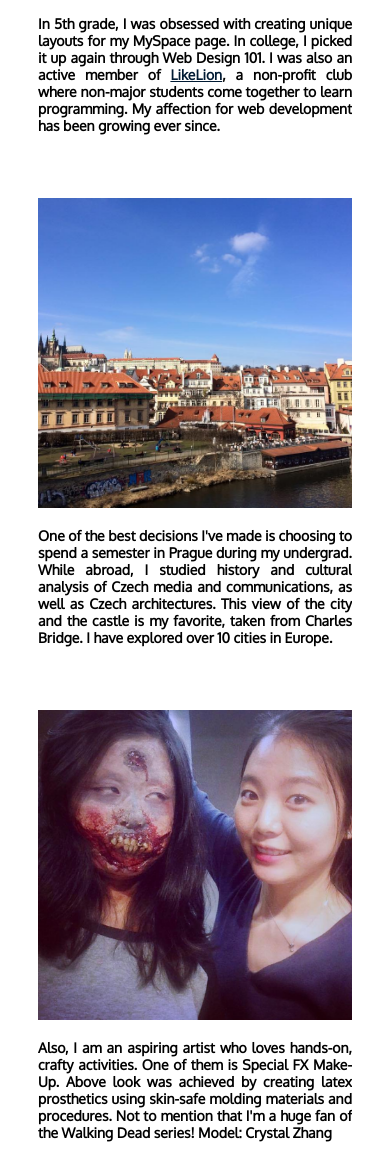
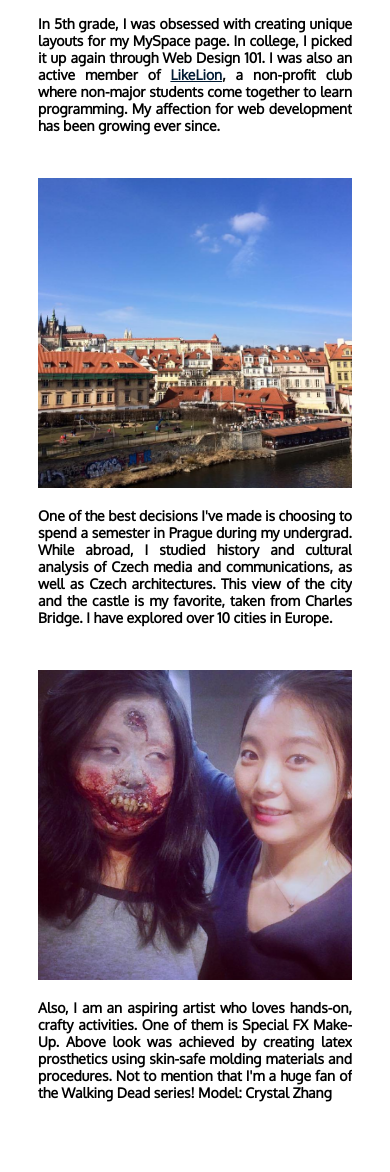
Before and after one commit to yuralala8/portfolio, a PHP site: page /index.html in a window 390 px wide. Shown: the part 4272-5444 px from the top of the page. Run offline with PHP 8.4, Linux system fonts and the light colour scheme; some libraries are stand-ins or nearby versions; some web fonts are replaced.

Commit message:
made changes to responsive design

```diff
--- a/css/index.css
+++ b/css/index.css
@@ -565,7 +565,7 @@ a:active {
 	  }
 
 	  .interest{
-	  	margin: 0 auto 50px;
+	  	margin: 0 auto 30px;
 	  	float:none;
 	  	width: 100%;
 	  }
```
